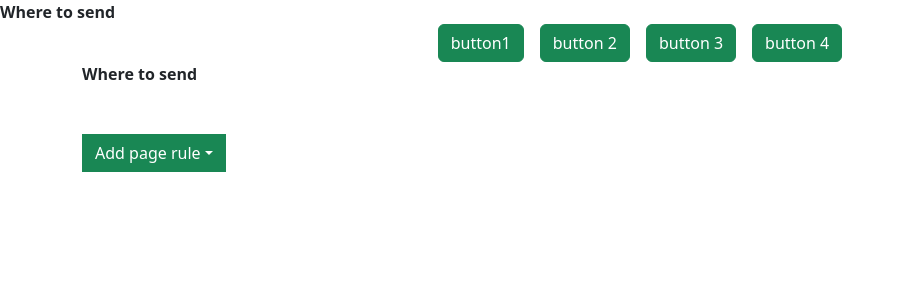
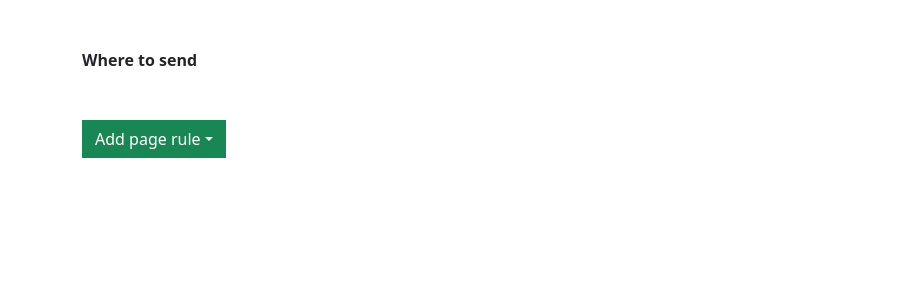
Before and after one commit to AmanWebDev2/Intercom-Dropdown-Filter, a React (Vite) app: page / in a window 1280 px wide. Shown: the top 300 px of the page, without its empty margins (0-905 px from the left). Built offline with nearby package versions, Linux system fonts and the light colour scheme.

Commit message:
commented demo component and add margin

```diff
--- a/src/App.jsx
+++ b/src/App.jsx
@@ -7,7 +7,7 @@ import './App.css'
 function App() {
   return (
     <>
-        <Demo/>
+        {/* <Demo/> */}
         <WhereToSend/>
     </>
   )
--- a/src/components/Demo.jsx
+++ b/src/components/Demo.jsx
@@ -87,16 +87,13 @@ const Demo = () => {
   //   </Popover>
   // );
 
-  useEffect(() => {
-    console.log(active);
-  }, [active]);
 
   return (
-    <div className="row">
-      <strong> Where to send </strong>
-      <div className="col">
+    <div className="container mt-4 mb-5">
+      <strong> DEMO </strong>
+      <div className="">
         <span>
-          <div>
+          <div className="">
             <span className="d-flex align-items-center justify-content-center gap-3">
               {data.map((e, i) => {
                 return (
--- a/src/components/WhereToSend.jsx
+++ b/src/components/WhereToSend.jsx
@@ -50,7 +50,7 @@ const WhereToSend = () => {
   };
 
   return (
-    <div className="container">
+    <div className="container my-5">
       <strong>Where to send</strong>
 
       <div>
```
